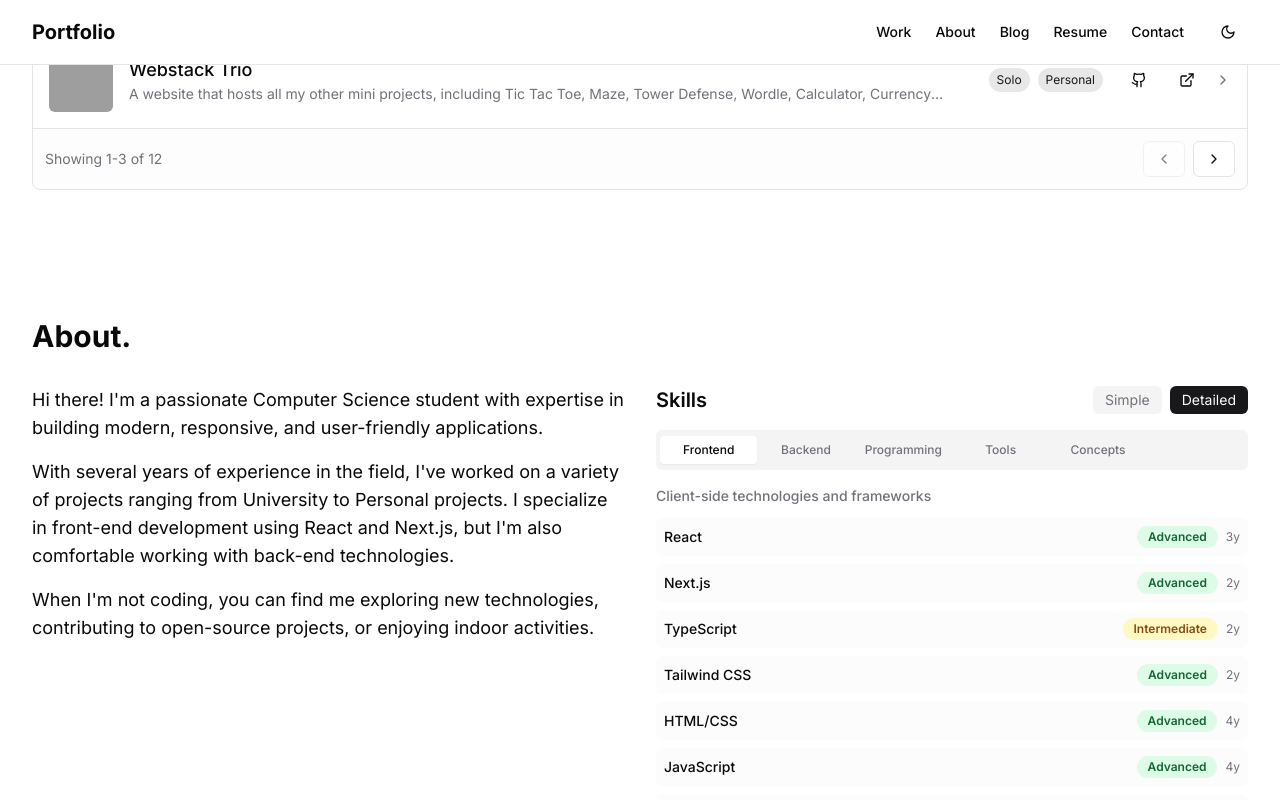
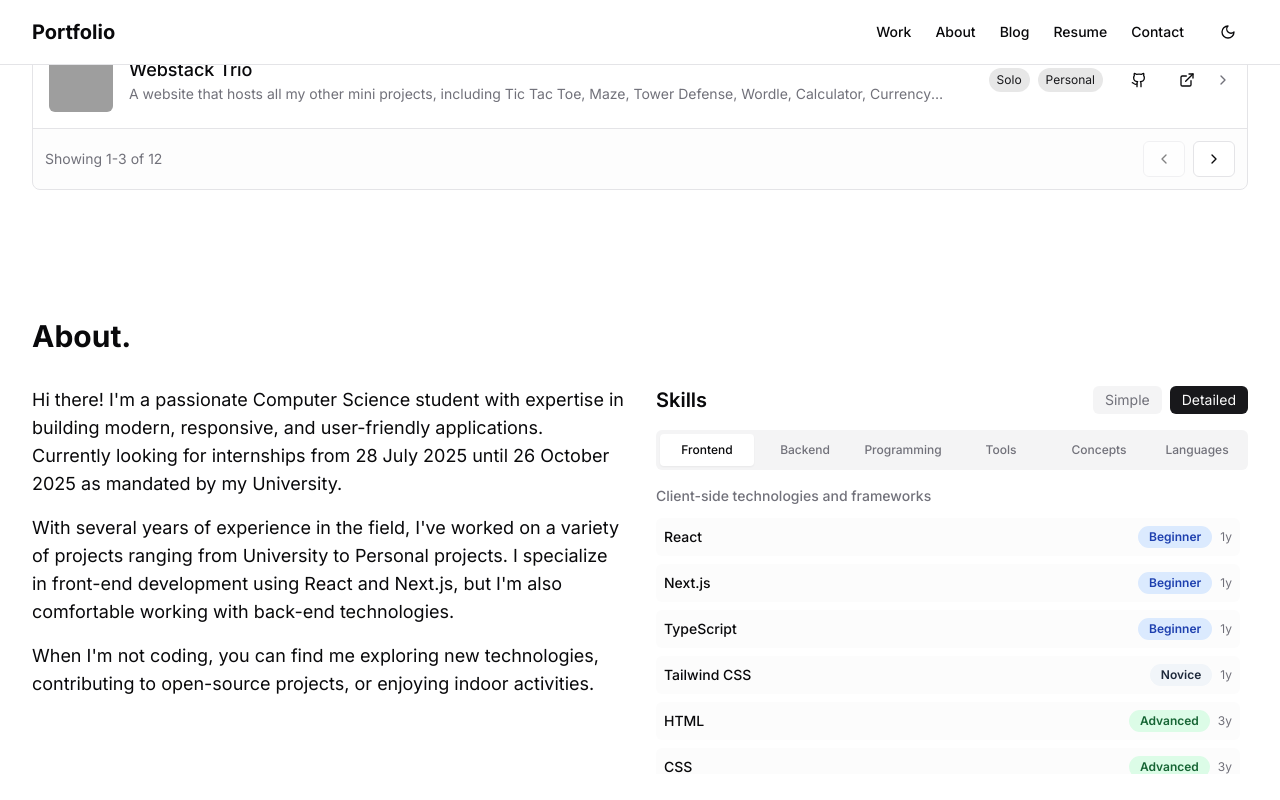
Before and after one commit to lordjunn/portfolio, a Next.js app: page / in a window 1280 px wide. Both pictures are taken after a click on the button "Detailed". Shown: the part 1047-1847 px from the top of the page. Built offline with nearby package versions, Linux system fonts and the light colour scheme; grey boxes are pictures that could not be loaded.

Commit message:
new update for about & work
About.tsx - fixed some skills, added new levels & new language part

Navbar.tsx - apparently an add on

Work.tsx - Yapping part 2

```diff
--- a/app/globals.css
+++ b/app/globals.css
@@ -97,23 +97,23 @@
 }
 
 .markdown-content h1 {
-  @apply text-4xl font-bold leading-tight mt-8 mb-4;
+  @apply text-3xl font-bold mt-8 mb-4;
 }
 
 .markdown-content h2 {
-  @apply text-2xl font-bold leading-snug mt-6 mb-3;
+  @apply text-2xl font-bold mt-6 mb-3;
 }
 
 .markdown-content h3 {
-  @apply text-lg font-bold leading-snug mt-5 mb-2;
+  @apply text-xl font-bold mt-5 mb-2;
 }
 
 .markdown-content h4 {
-  @apply text-base font-semibold leading-snug mt-4 mb-2;
+  @apply text-lg font-semibold mt-4 mb-2;
 }
 
 .markdown-content p {
-  @apply my-4 leading-relaxed;
+  @apply my-4 leading-7;
 }
 
 .markdown-content a {
@@ -148,99 +148,147 @@
   @apply bg-muted/50 px-1.5 py-0.5 rounded text-sm font-mono;
 }
 
-/* Code block styling */
+/* ===== CODE BLOCK STYLING ===== */
 .markdown-content pre {
-  @apply my-4 rounded-lg overflow-x-auto;
-  background-color: #1e1e2e;
-  color: #cdd6f4;
-  padding: 1rem;
+  /* Vertical spacing between code blocks and other elements */
+  @apply my-6 rounded-lg overflow-x-auto;
+
+  /* Background and text colors for dark mode (default) */
+  background-color: #1e1e2e; /* Dark background color */
+  color: #cdd6f4; /* Light text color */
+
+  /* Internal padding - controls space inside the code block */
+  padding: 1.5rem; /* Increase this for more space inside the code block */
+
+  /* These control how wide the code block is compared to the container */
+  margin-left: -0.5rem; /* Negative margin makes the block extend left */
+  margin-right: -0.5rem; /* Negative margin makes the block extend right */
+
+  /* Width calculation - should match the sum of the absolute values of the margins */
+  width: calc(100% + 1rem); /* 100% + (0.5rem left + 0.5rem right) */
+
+  /* Vertical spacing - additional control for top/bottom margins */
+  margin-top: 1.5rem; /* Space above code blocks */
+  margin-bottom: 1.5rem; /* Space below code blocks */
 }
 
+/* Styling for the actual code inside the code block */
 .markdown-content pre code {
-  @apply font-mono text-sm;
-  line-height: 1.5;
-  white-space: pre;
-  display: block;
+  @apply font-mono text-sm; /* Font family and size */
+  line-height: 1.6; /* Controls the spacing between lines of code */
+  white-space: pre; /* Preserves whitespace and line breaks */
+  display: block; /* Makes the code take up the full width */
 }
 
-/* Add syntax highlighting with Prism.js-like styles */
+/* Light mode styling for code blocks */
+@media (prefers-color-scheme: light) {
+  .markdown-content pre {
+    background-color: #f6f8fa; /* Light gray background for light mode */
+    color: #24292e; /* Dark text for light mode */
+  }
+}
+
+/* Dark mode styling for code blocks (when using class-based dark mode) */
+.dark .markdown-content pre {
+  background-color: #1e1e2e; /* Dark background for dark mode */
+  color: #cdd6f4; /* Light text for dark mode */
+}
+
+/* ===== SYNTAX HIGHLIGHTING STYLES ===== */
+/* These styles control the colors of different code elements */
+
+/* Base style for code blocks with syntax highlighting */
 .code-block {
   background-color: #1e1e2e !important;
   color: #cdd6f4 !important;
 }
 
+/* HTML/XML tag styling */
 .code-block.language-html .token.tag,
 .code-block.language-xml .token.tag {
-  color: #f38ba8;
+  color: #f38ba8; /* Pink color for HTML/XML tags */
 }
 
+/* HTML/XML attribute name styling */
 .code-block.language-html .token.attr-name,
 .code-block.language-xml .token.attr-name {
-  color: #a6e3a1;
+  color: #a6e3a1; /* Green color for attribute names */
 }
 
+/* HTML/XML attribute value styling */
 .code-block.language-html .token.attr-value,
 .code-block.language-xml .token.attr-value {
-  color: #fab387;
+  color: #fab387; /* Orange color for attribute values */
 }
 
+/* HTML/XML comment styling */
 .code-block.language-html .token.comment,
 .code-block.language-xml .token.comment {
-  color: #7f849c;
+  color: #7f849c; /* Gray color for comments */
 }
 
+/* CSS selector styling */
 .code-block.language-css .token.selector {
-  color: #f38ba8;
+  color: #f38ba8; /* Pink color for CSS selectors */
 }
 
+/* CSS property styling */
 .code-block.language-css .token.property {
-  color: #89b4fa;
+  color: #89b4fa; /* Blue color for CSS properties */
 }
 
+/* CSS value styling */
 .code-block.language-css .token.value {
-  color: #fab387;
+  color: #fab387; /* Orange color for CSS values */
 }
 
+/* CSS comment styling */
 .code-block.language-css .token.comment {
-  color: #7f849c;
+  color: #7f849c; /* Gray color for CSS comments */
 }
 
+/* JavaScript/TypeScript keyword styling */
 .code-block.language-javascript .token.keyword,
 .code-block.language-js .token.keyword,
 .code-block.language-typescript .token.keyword,
 .code-block.language-ts .token.keyword {
-  color: #f38ba8;
+  color: #f38ba8; /* Pink color for keywords */
 }
 
+/* JavaScript/TypeScript string styling */
 .code-block.language-javascript .token.string,
 .code-block.language-js .token.string,
 .code-block.language-typescript .token.string,
 .code-block.language-ts .token.string {
-  color: #a6e3a1;
+  color: #a6e3a1; /* Green color for strings */
 }
 
+/* JavaScript/TypeScript function styling */
 .code-block.language-javascript .token.function,
 .code-block.language-js .token.function,
 .code-block.language-typescript .token.function,
 .code-block.language-ts .token.function {
-  color: #89b4fa;
+  color: #89b4fa; /* Blue color for functions */
 }
 
+/* JavaScript/TypeScript number styling */
 .code-block.language-javascript .token.number,
 .code-block.language-js .token.number,
 .code-block.language-typescript .token.number,
 .code-block.language-ts .token.number {
-  color: #fab387;
+  color: #fab387; /* Orange color for numbers */
 }
 
+/* JavaScript/TypeScript comment styling */
 .code-block.language-javascript .token.comment,
 .code-block.language-js .token.comment,
 .code-block.language-typescript .token.comment,
 .code-block.language-ts .token.comment {
-  color: #7f849c;
+  color: #7f849c; /* Gray color for comments */
 }
 
-/* Prose styles for compatibility */
+/* ===== PROSE STYLES FOR COMPATIBILITY ===== */
+/* These styles ensure compatibility with the Tailwind Typography plugin */
 .prose {
   @apply text-foreground;
 }
@@ -381,3 +429,39 @@
     width: 100%;
   }
 }
+
+/* Custom scrollbar styles */
+.scrollbar-thin {
+  scrollbar-width: thin;
+}
+
+.scrollbar-thumb-muted {
+  scrollbar-color: hsl(var(--muted-foreground)) transparent;
+}
+
+.scrollbar-track-transparent {
+  scrollbar-color: hsl(var(--muted-foreground)) transparent;
+}
+
+/* Webkit scrollbar styles for better browser support */
+.scrollbar-thin::-webkit-scrollbar {
+  width: 6px;
+}
+
+.scrollbar-thin::-webkit-scrollbar-track {
+  background: transparent;
+}
+
+.scrollbar-thin::-webkit-scrollbar-thumb {
+  background-color: hsl(var(--muted-foreground));
+  border-radius: 3px;
+}
+
+.scrollbar-thin::-webkit-scrollbar-thumb:hover {
+  background-color: hsl(var(--foreground));
+}
+
+/* Smooth scrolling */
+.scrollbar-thin {
+  scroll-behavior: smooth;
+}
--- a/components/about.tsx
+++ b/components/about.tsx
@@ -3,70 +3,73 @@
 import { useState } from "react"
 import { Badge } from "@/components/ui/badge"
 import { Tabs, TabsContent, TabsList, TabsTrigger } from "@/components/ui/tabs"
-import { Card, CardContent, CardDescription, CardHeader, CardTitle } from "@/components/ui/card"
 
-// Define skill categories with proficiency levels
 const skillCategories = {
   frontend: {
     title: "Frontend",
     description: "Client-side technologies and frameworks",
     skills: [
-      { name: "React", level: "Advanced", years: 3 },
-      { name: "Next.js", level: "Advanced", years: 2 },
-      { name: "TypeScript", level: "Intermediate", years: 2 },
-      { name: "Tailwind CSS", level: "Advanced", years: 2 },
-      { name: "HTML/CSS", level: "Advanced", years: 4 },
-      { name: "JavaScript", level: "Advanced", years: 4 },
-      { name: "Vue.js", level: "Beginner", years: 0.5 },
+      { name: "React", level: "Beginner", years: 1 },
+      { name: "Next.js", level: "Beginner", years: 1 },
+      { name: "TypeScript", level: "Beginner", years: 1 },
+      { name: "Tailwind CSS", level: "Novice", years: 1 },
+      { name: "HTML", level: "Advanced", years: 3 },
+      { name: "CSS", level: "Advanced", years: 3 },
     ],
   },
   backend: {
     title: "Backend",
     description: "Server-side technologies and databases",
     skills: [
-      { name: "Node.js", level: "Intermediate", years: 2 },
-      { name: "Express", level: "Intermediate", years: 2 },
-      { name: "Python", level: "Advanced", years: 3 },
-      { name: "Flask", level: "Intermediate", years: 1 },
-      { name: "Supabase", level: "Intermediate", years: 1 },
-      { name: "PostgreSQL", level: "Beginner", years: 0.5 },
-      { name: "SQLite", level: "Intermediate", years: 2 },
+      { name: "Node.js", level: "Beginner", years: 2 },
+      { name: "Express", level: "Beginner", years: 2 },
+      { name: "Flask", level: "Beginner", years: 1 },
+      { name: "Supabase", level: "Beginner", years: 1 },
+      { name: "PostgreSQL", level: "Novice", years: 0.5 },
+      { name: "SQLite", level: "Beginner", years: 2 },
     ],
   },
-  languages: {
+  programming: {
     title: "Programming Languages",
     description: "Core programming languages I work with",
     skills: [
-      { name: "JavaScript", level: "Advanced", years: 4 },
-      { name: "TypeScript", level: "Intermediate", years: 2 },
-      { name: "Python", level: "Advanced", years: 3 },
-      { name: "Java", level: "Intermediate", years: 2 },
-      { name: "C++", level: "Intermediate", years: 2 },
-      { name: "C", level: "Beginner", years: 1 },
+      { name: "JavaScript", level: "Proficient", years: 3 },
+      { name: "Python", level: "Proficient", years: 3 },
+      { name: "Java", level: "Beginner", years: 2 },
+      { name: "C++", level: "Beginner", years: 2 },
+      { name: "R", level: "Novice", years: 1 },
     ],
   },
   tools: {
     title: "Tools & Platforms",
     description: "Development tools and platforms",
     skills: [
-      { name: "Git/GitHub", level: "Advanced", years: 3 },
-      { name: "VS Code", level: "Advanced", years: 4 },
-      { name: "Figma", level: "Intermediate", years: 1 },
-      { name: "Vercel", level: "Intermediate", years: 2 },
-      { name: "PythonAnywhere", level: "Beginner", years: 0.5 },
-      { name: "Cisco Packet Tracer", level: "Intermediate", years: 1 },
+      { name: "Git/GitHub", level: "Intermediate", years: 5 },
+      { name: "VS Code", level: "Proficient", years: 3 },
+      { name: "Figma", level: "Beginner", years: 2 },
+      { name: "Vercel", level: "Beginner", years: 1 },
+      { name: "PythonAnywhere", level: "Novice", years: 1 },
+      { name: "Cisco Packet Tracer", level: "Beginner", years: 1 },
     ],
   },
   concepts: {
     title: "Concepts & Methodologies",
     description: "Software development concepts and practices",
     skills: [
-      { name: "Responsive Design", level: "Advanced", years: 3 },
-      { name: "RESTful APIs", level: "Intermediate", years: 2 },
-      { name: "Object-Oriented Programming", level: "Advanced", years: 3 },
-      { name: "Data Structures & Algorithms", level: "Intermediate", years: 2 },
-      { name: "Version Control", level: "Advanced", years: 3 },
-      { name: "Agile Development", level: "Beginner", years: 1 },
+      { name: "Responsive Design", level: "Beginner", years: 3 },
+      { name: "RESTful APIs", level: "Beginner", years: 1 },
+      { name: "Object-Oriented Programming", level: "Beginner", years: 2 },
+      { name: "Data Structures & Algorithms", level: "Beginner", years: 1 },
+    ],
+  },
+  languages: {
+    title: "Languages",
+    description: "Human languages I can speak and understand",
+    skills: [
+      { name: "English", level: "Advanced" },
+      { name: "Malay", level: "Proficient" },
+      { name: "Chinese (Mandarin)", level: "Intermediate" },
+      { name: "Chinese (Cantonese)", level: "Advanced"},
     ],
   },
 }
@@ -74,12 +77,18 @@ const skillCategories = {
 // Helper function to get level color
 const getLevelColor = (level: string) => {
   switch (level) {
+    case "Novice":
+      return "bg-slate-100 text-slate-800 dark:bg-slate-900 dark:text-slate-300"
+    case "Beginner":
+      return "bg-blue-100 text-blue-800 dark:bg-blue-900 dark:text-blue-300"
+    case "Intermediate":
+      return "bg-yellow-100 text-yellow-800 dark:bg-yellow-900 dark:text-yellow-300"
+    case "Proficient":
+      return "bg-orange-100 text-orange-800 dark:bg-orange-900 dark:text-orange-300"
     case "Advanced":
       return "bg-green-100 text-green-800 dark:bg-green-900 dark:text-green-300"
-    case "Intermediate":
-      return "bg-yellow-100 text-yellow-800 dark:bg-yellow-900 dark:text-yellow-300"
-    case "Beginner":
-      return "bg-blue-100 text-blue-800 dark:bg-blue-900 dark:text-blue-300"
+    case "Expert":
+      return "bg-purple-100 text-purple-800 dark:bg-purple-900 dark:text-purple-300"
     default:
       return "bg-gray-100 text-gray-800 dark:bg-gray-900 dark:text-gray-300"
   }
@@ -95,7 +104,7 @@ export default function About() {
         <div>
           <p className="text-lg mb-4">
             Hi there! I'm a passionate Computer Science student with expertise in building modern, responsive, and
-            user-friendly applications.
+            user-friendly applications. Currently looking for internships from 28 July 2025 until 26 October 2025 as mandated by my University.
           </p>
           <p className="text-lg mb-4">
             With several years of experience in the field, I've worked on a variety of projects ranging from University
@@ -154,11 +163,11 @@ export default function About() {
                 ))}
             </div>
           ) : (
-            // Detailed tabbed view
+            // Detailed tabbed view with responsive grid
             <Tabs defaultValue="frontend" className="w-full">
-              <TabsList className="grid grid-cols-3 lg:grid-cols-6 mb-4">
+              <TabsList className="grid grid-cols-3 sm:grid-cols-2 lg:grid-cols-6 mb-4 h-auto p-1 gap-1">
                 {Object.entries(skillCategories).map(([key, category]) => (
-                  <TabsTrigger key={key} value={key} className="text-xs">
+                  <TabsTrigger key={key} value={key} className="text-xs px-2 py-2 h-auto whitespace-nowrap">
                     {category.title.split(" ")[0]}
                   </TabsTrigger>
                 ))}
@@ -168,19 +177,29 @@ export default function About() {
                 <TabsContent key={key} value={key} className="space-y-4">
                   <div>
                     <h4 className="font-medium text-sm text-muted-foreground mb-3">{category.description}</h4>
+                    <div className="max-h-64 overflow-y-auto pr-2 scrollbar-thin scrollbar-thumb-muted scrollbar-track-transparent">
                       <div className="grid grid-cols-1 gap-2">
                         {category.skills.map((skill) => (
-                        <div key={skill.name} className="flex items-center justify-between p-2 rounded-md bg-muted/30">
+                          <div
+                            key={skill.name}
+                            className="flex items-center justify-between p-2 rounded-md bg-muted/30"
+                          >
                             <span className="font-medium text-sm">{skill.name}</span>
                             <div className="flex items-center gap-2">
                               <Badge variant="secondary" className={`text-xs ${getLevelColor(skill.level)}`}>
                                 {skill.level}
                               </Badge>
-                            <span className="text-xs text-muted-foreground">{skill.years}y</span>
+                              {skill.years && <span className="text-xs text-muted-foreground">{skill.years}y</span>}
                             </div>
                           </div>
                         ))}
                       </div>
+                    </div>
+                    {category.skills.length > 6 && (
+                      <p className="text-xs text-muted-foreground mt-2 text-center">
+                        Scroll to see all {category.skills.length} skills
+                      </p>
+                    )}
                   </div>
                 </TabsContent>
               ))}
@@ -188,37 +207,6 @@ export default function About() {
           )}
         </div>
       </div>
-
-      {/* Optional: Skills overview cards */}
-      {activeView === "detailed" && (
-        <div className="mt-8">
-          <h3 className="text-xl font-semibold mb-4">Skills Overview</h3>
-          <div className="grid grid-cols-1 md:grid-cols-2 lg:grid-cols-3 gap-4">
-            {Object.entries(skillCategories).map(([key, category]) => (
-              <Card key={key} className="hover:shadow-md transition-shadow">
-                <CardHeader className="pb-3">
-                  <CardTitle className="text-lg">{category.title}</CardTitle>
-                  <CardDescription className="text-sm">{category.description}</CardDescription>
-                </CardHeader>
-                <CardContent>
-                  <div className="flex flex-wrap gap-1">
-                    {category.skills.slice(0, 6).map((skill) => (
-                      <Badge key={skill.name} variant="outline" className="text-xs">
-                        {skill.name}
-                      </Badge>
-                    ))}
-                    {category.skills.length > 6 && (
-                      <Badge variant="outline" className="text-xs text-muted-foreground">
-                        +{category.skills.length - 6}
-                      </Badge>
-                    )}
-                  </div>
-                </CardContent>
-              </Card>
-            ))}
-          </div>
-        </div>
-      )}
     </section>
   )
 }
```
Also changed, not shown: components/navbar.tsx (+55 -24 lines), components/work.tsx (+14 -8 lines). Lines whose indentation alone changed are shown as unchanged.
